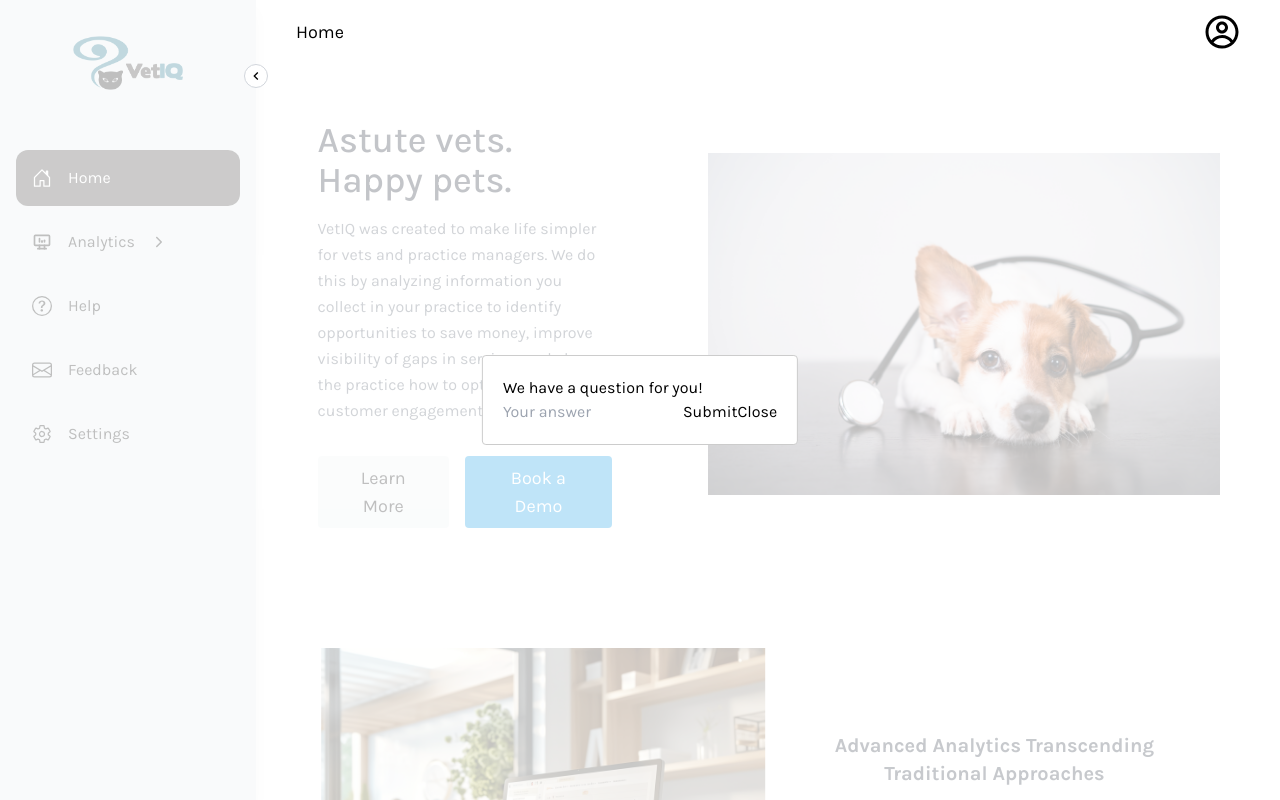
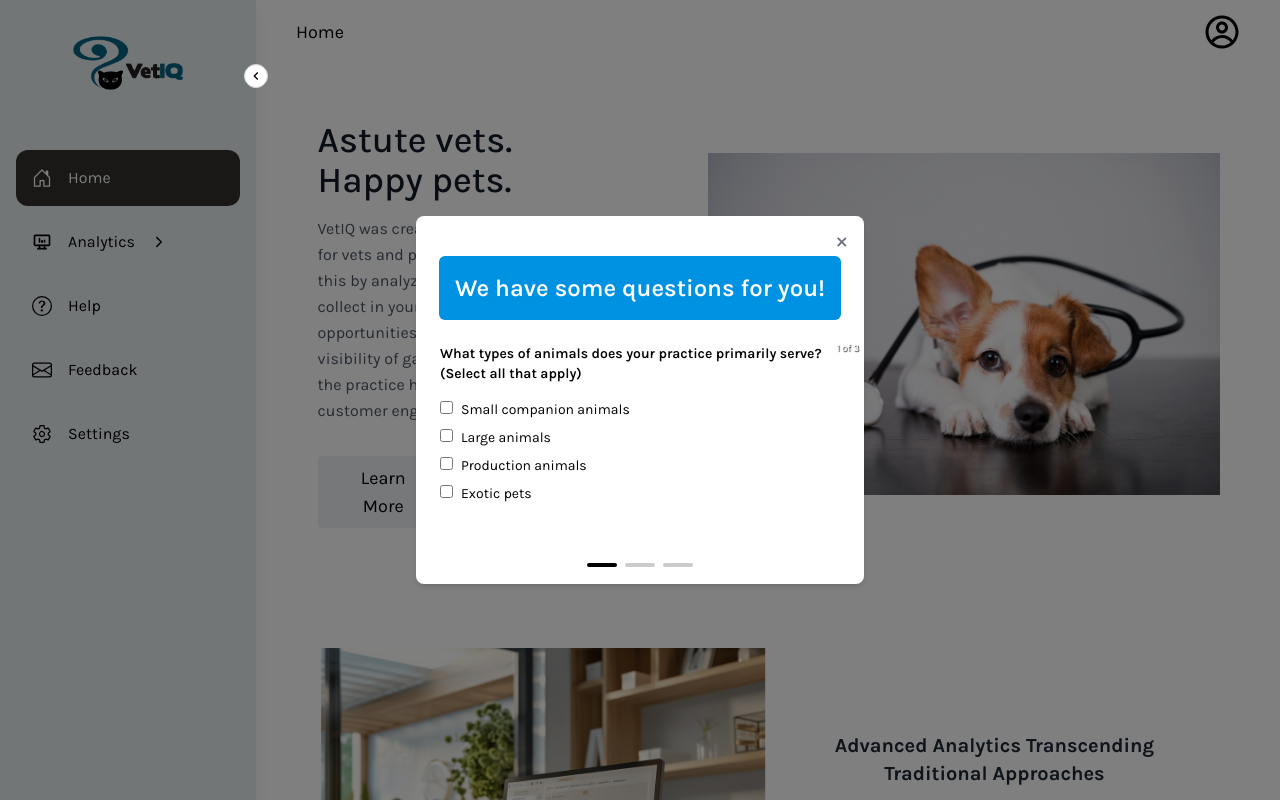
Before and after one commit to shifenghzhang/VetIQ-Web-Application, a Next.js app: page / in a window 1280 px wide. Shown: the top 800 px of the page. Built offline with nearby package versions, Linux system fonts and the light colour scheme.

Commit message:
added a survey carousel in modal and some questions

```diff
--- a/src/app/_components/customModal.tsx
+++ b/src/app/_components/customModal.tsx
@@ -1,19 +1,34 @@
-import React, {useState, useEffect} from "react";
+import React, { useState } from 'react';
 import Modal from 'react-modal';
+import { Carousel } from 'react-responsive-carousel';
+import 'react-responsive-carousel/lib/styles/carousel.min.css';
 
-interface customModalProps {
+interface CustomModalProps {
   isOpen: boolean;
   onRequestClose: () => void;
-    onSubmit: (answer:string) => void;
+  onSubmit: (answers: string[][]) => void;
 }
 
-//Modal.setAppElement('#root');
+const CustomModal: React.FC<CustomModalProps> = ({ isOpen, onRequestClose, onSubmit }) => {
+  const [answers, setAnswers] = useState<string[][]>([[], [], []]); // Assuming 3 questions
 
-const CustomModal: React.FC<customModalProps> = ({isOpen, onRequestClose, onSubmit}) => {
-    const [answer, setAnswer] = useState<string>('');
+  const handleAnswerChange = (index: number, value: string) => {
+    setAnswers(prevAnswers => {
+      const newAnswers = [...prevAnswers];
+      const currentAnswers = newAnswers[index] || [];
+
+      if (currentAnswers.includes(value)) {
+        newAnswers[index] = currentAnswers.filter((answer) => answer !== value);
+      } else {
+        newAnswers[index] = [...currentAnswers, value];
+      }
+
+      return newAnswers;
+    });
+  };
 
   const handleSubmit = () => {
-        onSubmit(answer);
+    onSubmit(answers);
     onRequestClose();
   };
 
@@ -23,6 +38,9 @@ const CustomModal: React.FC<customModalProps> = ({isOpen, onRequestClose, onSubm
       onRequestClose={onRequestClose}
       contentLabel="Question Modal"
       style={{
+        overlay: {
+          backgroundColor: 'rgba(0, 0, 0, 0.5)', // Set background opacity here
+        },
         content: {
           top: '50%',
           left: '50%',
@@ -30,20 +48,207 @@ const CustomModal: React.FC<customModalProps> = ({isOpen, onRequestClose, onSubm
           bottom: 'auto',
           marginRight: '-50%',
           transform: 'translate(-50%, -50%)',
+          border: 'none', // Remove the default border
+          padding: '0',
         },
       }}
+      className="fixed bg-white shadow-md flex flex-col justify-center items-center rounded-lg p-8 max-w-md w-full outline-none" // Add outline-none class
     >
-            <h2>We have a question for you!</h2>
+      <button
+        className="absolute top-2 right-2 text-gray-500 hover:text-gray-700 text-2xl px-2 focus:outline-none"
+        onClick={onRequestClose}
+      >
+        &times;
+      </button>
+      <h2 className="text-2xl mb-4 mt-10 font-semibold text-white bg-customDarkBlue p-4 rounded-md">We have some questions for you!</h2>
+      <Carousel showArrows={false} showThumbs={false} showStatus={true} emulateTouch={true} swipeScrollTolerance={50}
+        renderIndicator={(onClickHandler: (e: React.MouseEvent<HTMLLIElement> | React.KeyboardEvent<HTMLLIElement>) => void, isSelected: boolean, index: number) => (
+          <li
+            style={{
+              backgroundColor: isSelected ? '#000' : '#ccc',
+              width: '30px',
+              height: '4px',
+              borderRadius: '2px',
+              margin: '0 4px',
+              cursor: 'pointer',
+              display: 'inline-block',
+            }}
+            onClick={onClickHandler}
+            onKeyDown={onClickHandler}
+            key={index}
+            role="button"
+            tabIndex={0}
+            aria-label={`Slide ${index + 1}`}
+          />
+        )}
+      >
+        <div className="text-left px-6 mt-2 text-sm">
+          <p className="mb-4 font-semibold">What types of animals does your practice primarily serve? (Select all that apply)</p>
+          <div className="space-y-2">
+            <label className="block">
               <input
-                type="text"
-                value={answer}
-                onChange={(e) => setAnswer(e.target.value)}
-                placeholder="Your answer"
+                type="checkbox"
+                name="question1"
+                value="Small companion animals"
+                checked={answers[0]?.includes('Small companion animals') ?? false}
+                onChange={(e) => handleAnswerChange(0, e.target.value)}
+                className="mr-2"
               />
-            <button onClick={handleSubmit}>Submit</button>
-            <button onClick={onRequestClose}>Close</button>
+              Small companion animals
+            </label>
+            <label className="block">
+              <input
+                type="checkbox"
+                name="question1"
+                value="Large animals"
+                checked={answers[0]?.includes('Large animals') ?? false}
+                onChange={(e) => handleAnswerChange(0, e.target.value)}
+                className="mr-2"
+              />
+              Large animals
+            </label>
+            <label className="block">
+              <input
+                type="checkbox"
+                name="question1"
+                value="Production animals"
+                checked={answers[0]?.includes('Production animals') ?? false}
+                onChange={(e) => handleAnswerChange(0, e.target.value)}
+                className="mr-2"
+              />
+              Production animals
+            </label>
+            <label className="block">
+              <input
+                type="checkbox"
+                name="question1"
+                value="Exotic pets"
+                checked={answers[0]?.includes('Exotic pets') ?? false}
+                onChange={(e) => handleAnswerChange(0, e.target.value)}
+                className="mr-2"
+              />
+              Exotic pets
+            </label>
+          </div>
+        </div>
+        <div className="text-left px-6 mt-2 text-sm">
+          <p className="mb-4 font-semibold">Which of the following technologies do you currently use in your practice? (Select all that apply)</p>
+          <div className="space-y-2">
+            <label className="block">
+              <input
+                type="checkbox"
+                name="question2"
+                value="Business Intelligence tools"
+                checked={answers[1]?.includes('Business Intelligence tools') ?? false}
+                onChange={(e) => handleAnswerChange(1, e.target.value)}
+                className="mr-2"
+              />
+              Business Intelligence tools
+            </label>
+            <label className="block">
+              <input
+                type="checkbox"
+                name="question2"
+                value="Management Software"
+                checked={answers[1]?.includes('Management Software') ?? false}
+                onChange={(e) => handleAnswerChange(1, e.target.value)}
+                className="mr-2"
+              />
+              Management Software
+            </label>
+            <label className="block">
+              <input
+                type="checkbox"
+                name="question2"
+                value="Client communication tools"
+                checked={answers[1]?.includes('Client communication tools') ?? false}
+                onChange={(e) => handleAnswerChange(1, e.target.value)}
+                className="mr-2"
+              />
+              Client communication tools
+            </label>
+            <label className="block">
+              <input
+                type="checkbox"
+                name="question2"
+                value="Telemedicine"
+                checked={answers[1]?.includes('Telemedicine') ?? false}
+                onChange={(e) => handleAnswerChange(1, e.target.value)}
+                className="mr-2"
+              />
+              Telemedicine
+            </label>
+          </div>
+        </div>
+        <div className="text-left px-6 mt-2 text-sm">
+          <p className="mb-4 font-semibold">How frequently do you use data and analytics to make decisions in your practice?</p>
+          <div className="space-y-2">
+            <label className="block">
+              <input
+                type="checkbox"
+                name="question3"
+                value="Daily"
+                checked={answers[2]?.includes('Daily') ?? false}
+                onChange={(e) => handleAnswerChange(2, e.target.value)}
+                className="mr-2"
+              />
+              Daily
+            </label>
+            <label className="block">
+              <input
+                type="checkbox"
+                name="question3"
+                value="Weekly"
+                checked={answers[2]?.includes('Weekly') ?? false}
+                onChange={(e) => handleAnswerChange(2, e.target.value)}
+                className="mr-2"
+              />
+              Weekly
+            </label>
+            <label className="block">
+              <input
+                type="checkbox"
+                name="question3"
+                value="Monthly"
+                checked={answers[2]?.includes('Monthly') ?? false}
+                onChange={(e) => handleAnswerChange(2, e.target.value)}
+                className="mr-2"
+              />
+              Monthly
+            </label>
+            <label className="block">
+              <input
+                type="checkbox"
+                name="question3"
+                value="Rarely"
+                checked={answers[2]?.includes('Rarely') ?? false}
+                onChange={(e) => handleAnswerChange(2, e.target.value)}
+                className="mr-2"
+              />
+              Rarely
+            </label>
+            <label className="block">
+              <input
+                type="checkbox"
+                name="question3"
+                value="Never"
+                checked={answers[2]?.includes('Never') ?? false}
+                onChange={(e) => handleAnswerChange(2, e.target.value)}
+                className="mr-2"
+              />
+              Never
+            </label>
+          </div>
+          <button
+            onClick={handleSubmit}
+            className="mt-4 bg-blue-500 text-white py-2 px-4 rounded hover:bg-blue-700"
+          >
+            Submit
+          </button>
+        </div>
+      </Carousel>
     </Modal>
-
   );
 };
+
 export default CustomModal;
--- a/src/app/page.tsx
+++ b/src/app/page.tsx
@@ -44,7 +44,7 @@ export default function Home() {
   useEffect(() => {
     const timer = setTimeout(() => {
       setIsModalOpen(true);
-    }, 5000); // 5 seconds delay
+    }, 1000); // 5 seconds delay
 
     return () => clearTimeout(timer); // Cleanup timer on component unmount
   }, []);
```
Lines whose indentation alone changed are shown as unchanged.
